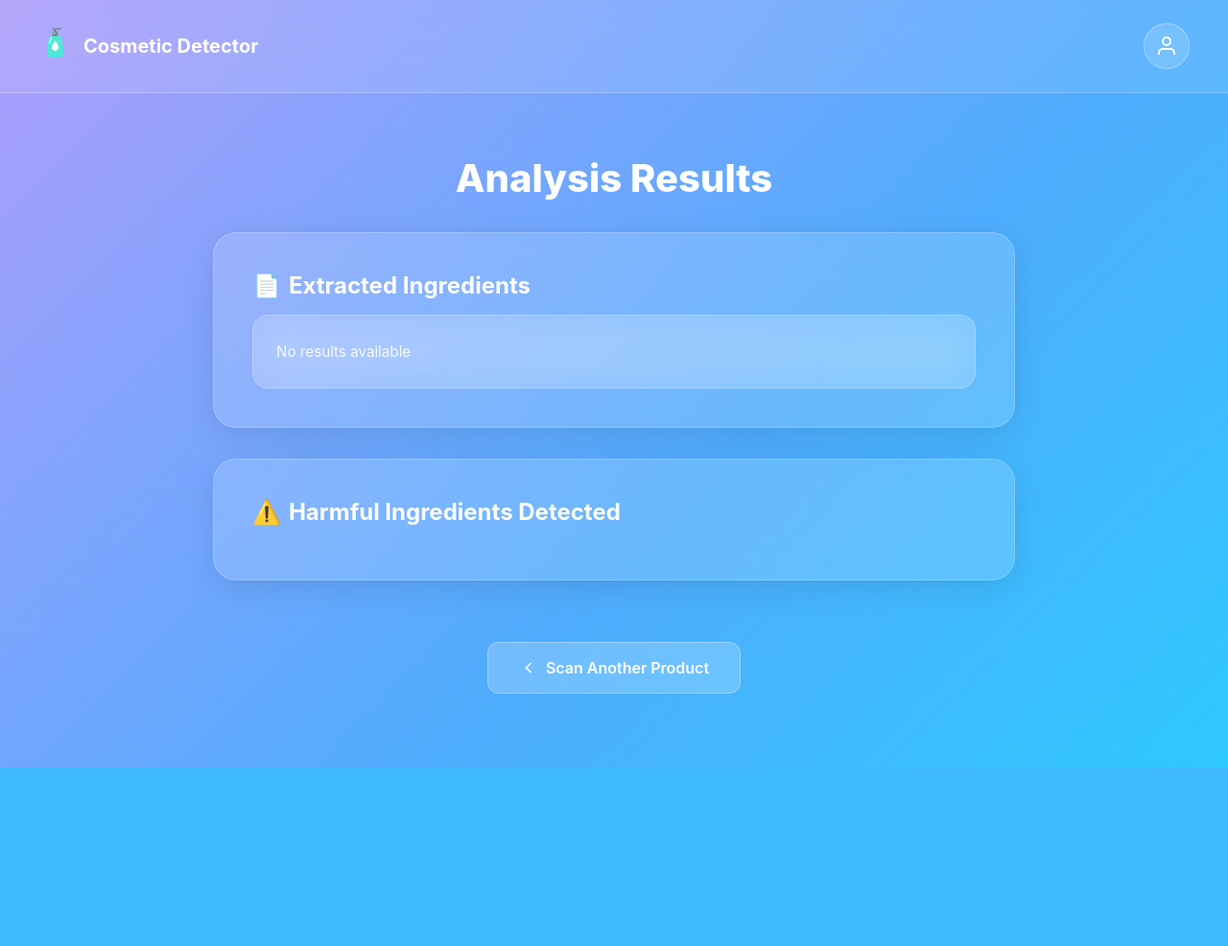
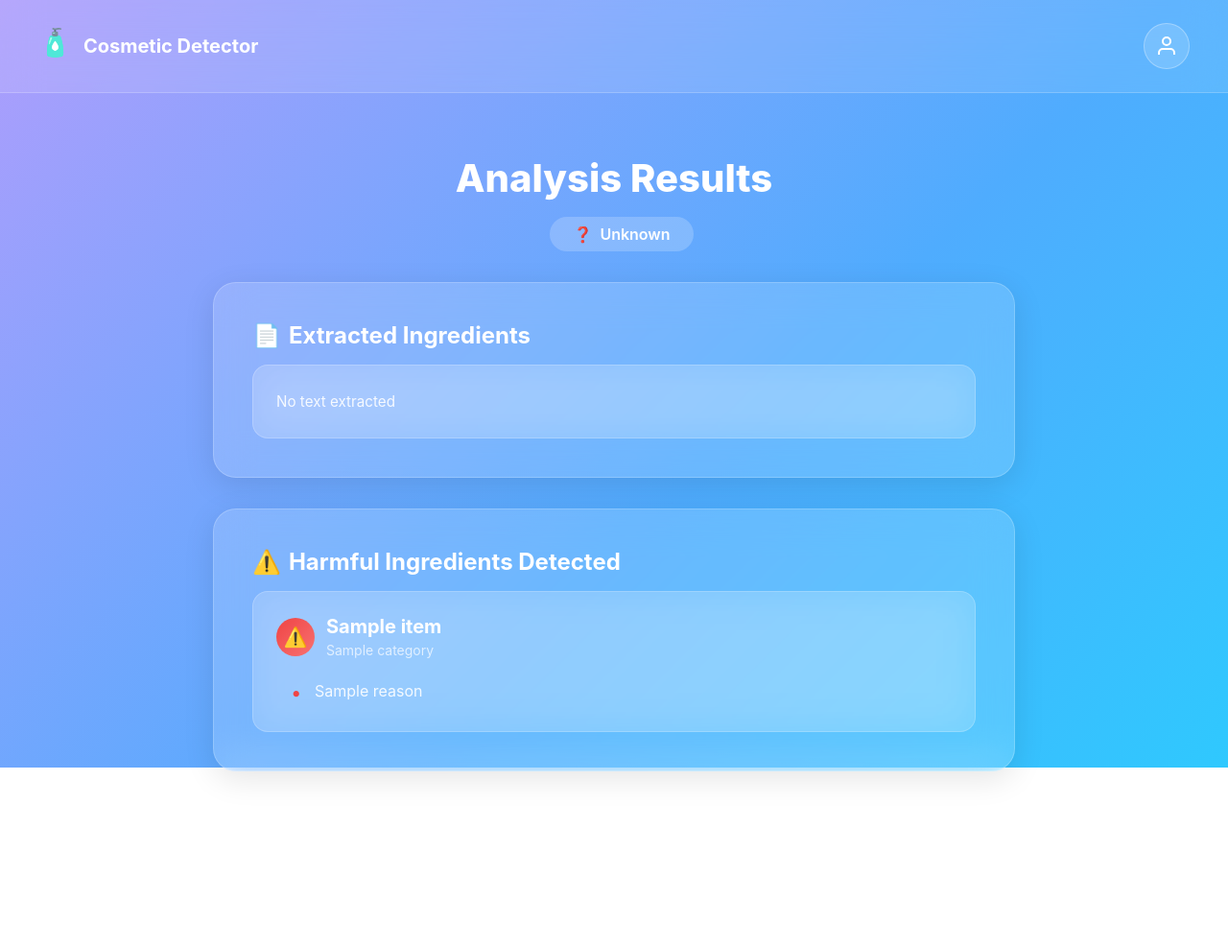
Before and after one commit to 7devshayanii/cosmetic-detector, a Django app: template templates/results.html in a window 1280 px wide. Shown: the whole page at 96% size. Before the commit the page ends 800 px from the top, so only its background shows below. Run offline with Django 5.2, Linux system fonts and the light colour scheme; the template is opened without the code that fills it: most values are stand-ins (such as "Sample title", 1, 10 or a date in 2020).

Commit message:
Update results page to display scan details and improve navigation
Refactor `results` view to accept `scan_id`, update URL patterns, and modify `static/scripts/app.js` to handle navigation to the results page using the `scan_id`. Modify `results.html` to dynamically display scan data including safety ratings, vegetarian status, extracted text, and harmful ingredients.

Replit-Commit-Author: Agent
Replit-Commit-Session-Id: 942b1448-cee5-44ec-b656-bc850c520400
Replit-Commit-Checkpoint-Type: intermediate_checkpoint
Replit-Commit-Event-Id: 7e1276f5-7cb5-447b-b3c7-4eba447c26a0
Replit-Commit-Screenshot-Url: https://storage.googleapis.com/screenshot-production-us-central1/41da3472-0a71-4a76-b6c3-9e969d999a12/942b1448-cee5-44ec-b656-bc850c520400/bihyvB3

```diff
--- a/cosmetic_detector/urls.py
+++ b/cosmetic_detector/urls.py
@@ -7,7 +7,7 @@ from cosmetic_detector.scanner import views
 urlpatterns = [
     path('admin/', admin.site.urls),
     path('', views.index, name='index'),
-    path('results/', views.results, name='results'),
+    path('results/<int:scan_id>/', views.results, name='results'),
     path('api/scan/', views.scan_image, name='scan_image'),
 ]
 
--- a/templates/results.html
+++ b/templates/results.html
@@ -29,7 +29,28 @@
     <main class="container results-container">
         <div class="results-header">
             <h1>Analysis Results</h1>
-            <div id="safetyBadgeContainer"></div>
+            <div>
+                {% if safety_rating == 'SAFE' %}
+                    <div class="safety-badge badge-safe">{{ safety_rating }}</div>
+                {% elif safety_rating == 'CAUTION' %}
+                    <div class="safety-badge badge-caution">{{ safety_rating }}</div>
+                {% elif safety_rating == 'HARMFUL' %}
+                    <div class="safety-badge badge-harmful">{{ safety_rating }}</div>
+                {% endif %}
+
+                <div class="veg-badge">
+                    {% if veg_status == 'VEG' %}
+                        <span>🌱</span>
+                        <span>Vegetarian</span>
+                    {% elif veg_status == 'NON_VEG' %}
+                        <span>🥩</span>
+                        <span>Non-Vegetarian</span>
+                    {% else %}
+                        <span>❓</span>
+                        <span>Unknown</span>
+                    {% endif %}
+                </div>
+            </div>
         </div>
 
         <div class="glass-card results-section">
@@ -37,18 +58,45 @@
                 <span>📄</span>
                 Extracted Ingredients
             </h2>
-            <div class="extracted-text-box" id="extractedText">
-                Loading...
+            <div class="extracted-text-box">
+                {{ extracted_text|default:"No text extracted" }}
             </div>
         </div>
 
-        <div class="glass-card results-section" id="harmfulSection">
-            <h2 class="section-title">
-                <span>⚠️</span>
-                Harmful Ingredients Detected
-            </h2>
-            <div class="harmful-list" id="harmfulList"></div>
-        </div>
+        {% if harmful_ingredients %}
+            <div class="glass-card results-section">
+                <h2 class="section-title">
+                    <span>⚠️</span>
+                    Harmful Ingredients Detected
+                </h2>
+                <div class="harmful-list">
+                    {% for item in harmful_ingredients %}
+                        <div class="harmful-item" style="animation-delay: 0.{{ forloop.counter0 }}s">
+                            <div class="harmful-item-header">
+                                <div class="harmful-icon">⚠️</div>
+                                <div class="harmful-name">
+                                    <h3>{{ item.name }}</h3>
+                                    <div class="category">{{ item.category }}</div>
+                                </div>
+                            </div>
+                            <ul class="reasons-list">
+                                {% for reason in item.reasons %}
+                                    <li>{{ reason }}</li>
+                                {% endfor %}
+                            </ul>
+                        </div>
+                    {% endfor %}
+                </div>
+            </div>
+        {% else %}
+            <div class="glass-card results-section">
+                <div class="safe-message">
+                    <div class="icon">✅</div>
+                    <h3>Great News!</h3>
+                    <p>No harmful ingredients detected in this product.</p>
+                </div>
+            </div>
+        {% endif %}
 
         <div style="text-align: center;">
             <a href="/" class="back-btn">
@@ -59,83 +107,5 @@
             </a>
         </div>
     </main>
-
-    <script>
-        const urlParams = new URLSearchParams(window.location.search);
-        const resultsData = urlParams.get('data');
-
-        if (resultsData) {
-            try {
-                const data = JSON.parse(decodeURIComponent(resultsData));
-                displayResults(data);
-            } catch (e) {
-                console.error('Error parsing results:', e);
-                document.getElementById('extractedText').textContent = 'Error loading results';
-            }
-        } else {
-            document.getElementById('extractedText').textContent = 'No results available';
-        }
-
-        function displayResults(data) {
-            const safetyBadgeContainer = document.getElementById('safetyBadgeContainer');
-            const extractedTextEl = document.getElementById('extractedText');
-            const harmfulListEl = document.getElementById('harmfulList');
-            const harmfulSectionEl = document.getElementById('harmfulSection');
-
-            let safetyClass = 'badge-safe';
-            if (data.safety_rating === 'CAUTION') {
-                safetyClass = 'badge-caution';
-            } else if (data.safety_rating === 'HARMFUL') {
-                safetyClass = 'badge-harmful';
-            }
-
-            let vegIcon = '🌱';
-            let vegText = 'Vegetarian';
-            if (data.veg_status === 'NON_VEG') {
-                vegIcon = '🥩';
-                vegText = 'Non-Vegetarian';
-            }
-
-            safetyBadgeContainer.innerHTML = `
-                <div class="safety-badge ${safetyClass}">${data.safety_rating}</div>
-                <div class="veg-badge">
-                    <span>${vegIcon}</span>
-                    <span>${vegText}</span>
-                </div>
-            `;
-
-            extractedTextEl.textContent = data.extracted_text || 'No text extracted';
-
-            if (data.harmful_ingredients && data.harmful_ingredients.length > 0) {
-                harmfulListEl.innerHTML = data.harmful_ingredients.map((item, index) => `
-                    <div class="harmful-item" style="animation-delay: ${index * 0.1}s">
-                        <div class="harmful-item-header">
-                            <div class="harmful-icon">⚠️</div>
-                            <div class="harmful-name">
-                                <h3>${item.name}</h3>
-                                <div class="category">${item.category}</div>
-                            </div>
-                        </div>
-                        <ul class="reasons-list">
-                            ${item.reasons.map(reason => `<li>${reason}</li>`).join('')}
-                        </ul>
-                    </div>
-                `).join('');
-            } else {
-                harmfulSectionEl.style.display = 'none';
-
-                const safeMessageEl = document.createElement('div');
-                safeMessageEl.className = 'glass-card results-section';
-                safeMessageEl.innerHTML = `
-                    <div class="safe-message">
-                        <div class="icon">✅</div>
-                        <h3>Great News!</h3>
-                        <p>No harmful ingredients detected in this product.</p>
-                    </div>
-                `;
-                harmfulSectionEl.parentNode.insertBefore(safeMessageEl, harmfulSectionEl);
-            }
-        }
-    </script>
 </body>
 </html>
```
Also changed, not shown: cosmetic_detector/scanner/views.py (+22 -15 lines), static/scripts/app.js (+7 -2 lines), 1 other file.
